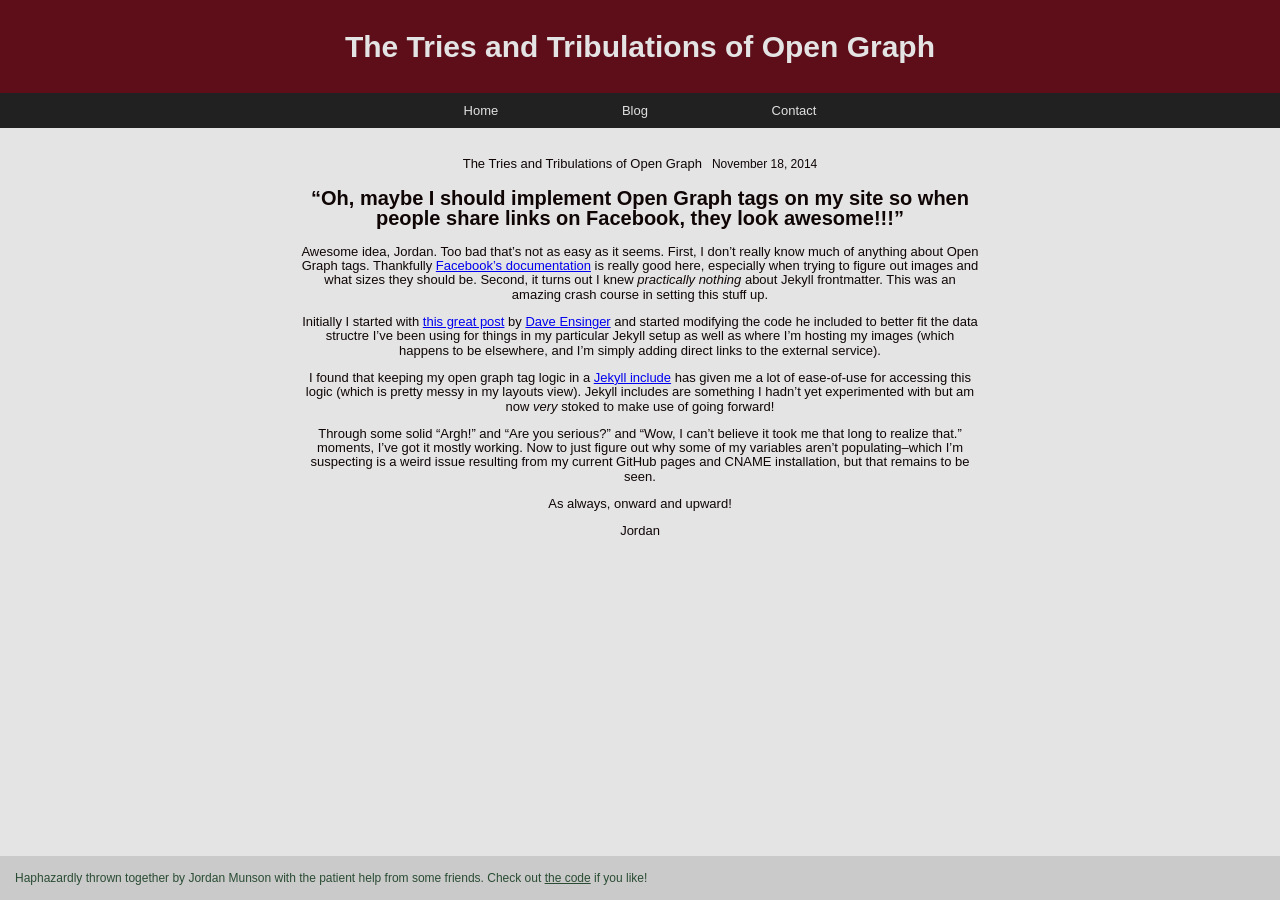
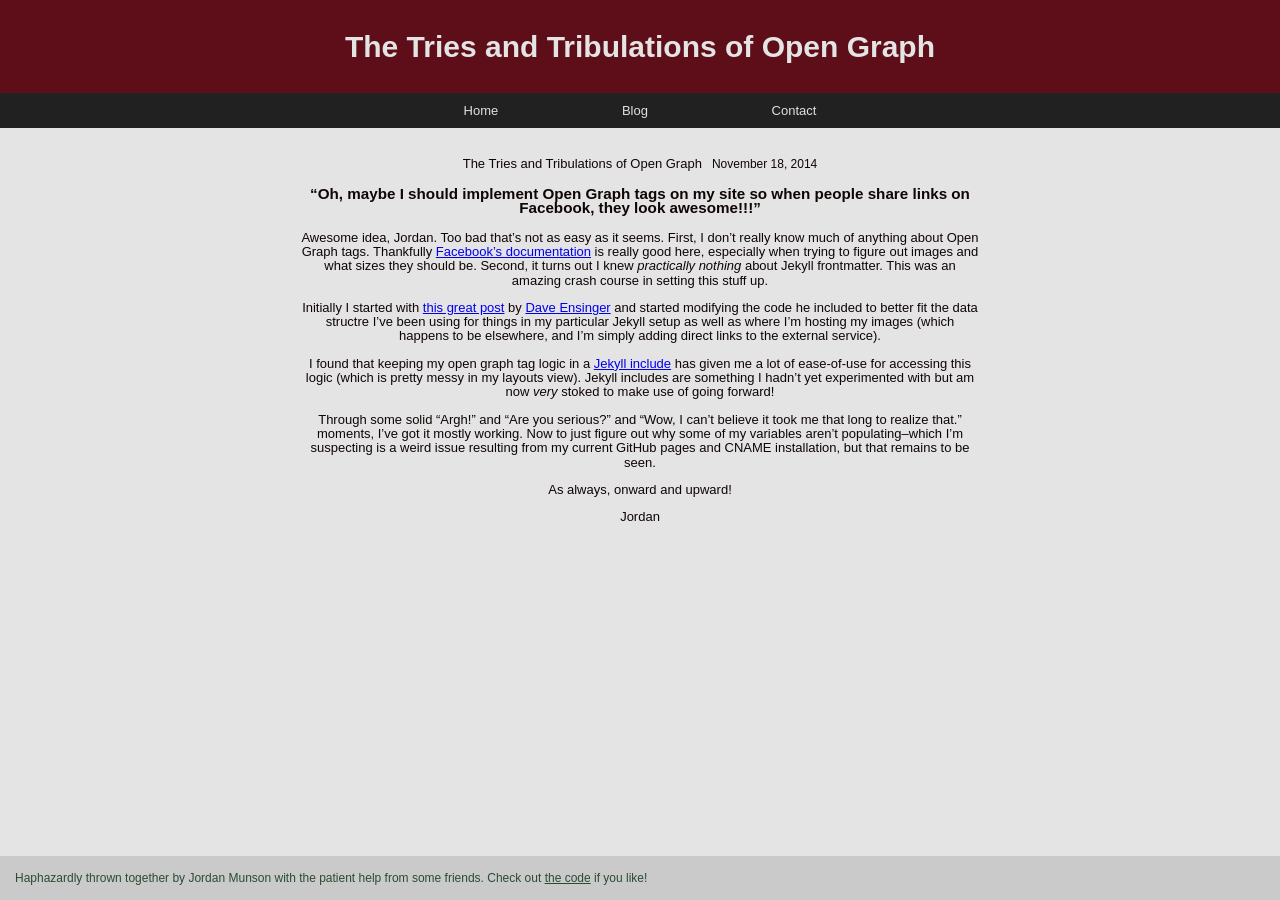
Before and after one commit to jordanmunson/jordanmunson.github.com, a Jekyll site: the page built from _posts/2014-11-18-tries-and-tribulations-of-open-graph.md, in a window 1280 px wide. Built offline with Jekyll 4.4.1, drawn with Linux system fonts in a browser that asks for light colours; Markdown is read by kramdown in place of the engine named in the settings.

```diff
--- a/_posts/2014-11-18-tries-and-tribulations-of-open-graph.md
+++ b/_posts/2014-11-18-tries-and-tribulations-of-open-graph.md
@@ -9,7 +9,7 @@ url: "/2014-11-18-tries-and-tribulations-of-open-graph"
 image: "http://embed.wistia.com/deliveries/3f705c4e4c2ef9b70e6df638f9589b53619e1be0.bin"
 ---
 
-## "Oh, maybe I should implement Open Graph tags on my site so when people share links on Facebook, they look awesome!!!"
+### "Oh, maybe I should implement Open Graph tags on my site so when people share links on Facebook, they look awesome!!!"
 
 Awesome idea, Jordan. Too bad that's not as easy as it seems. First, I don't really know much of anything about Open Graph tags. Thankfully [Facebook's documentation](https://developers.facebook.com/docs/opengraph) is really good here, especially when trying to figure out images and what sizes they should be. Second, it turns out I knew _practically nothing_ about Jekyll frontmatter. This was an amazing crash course in setting this stuff up.
 
```
